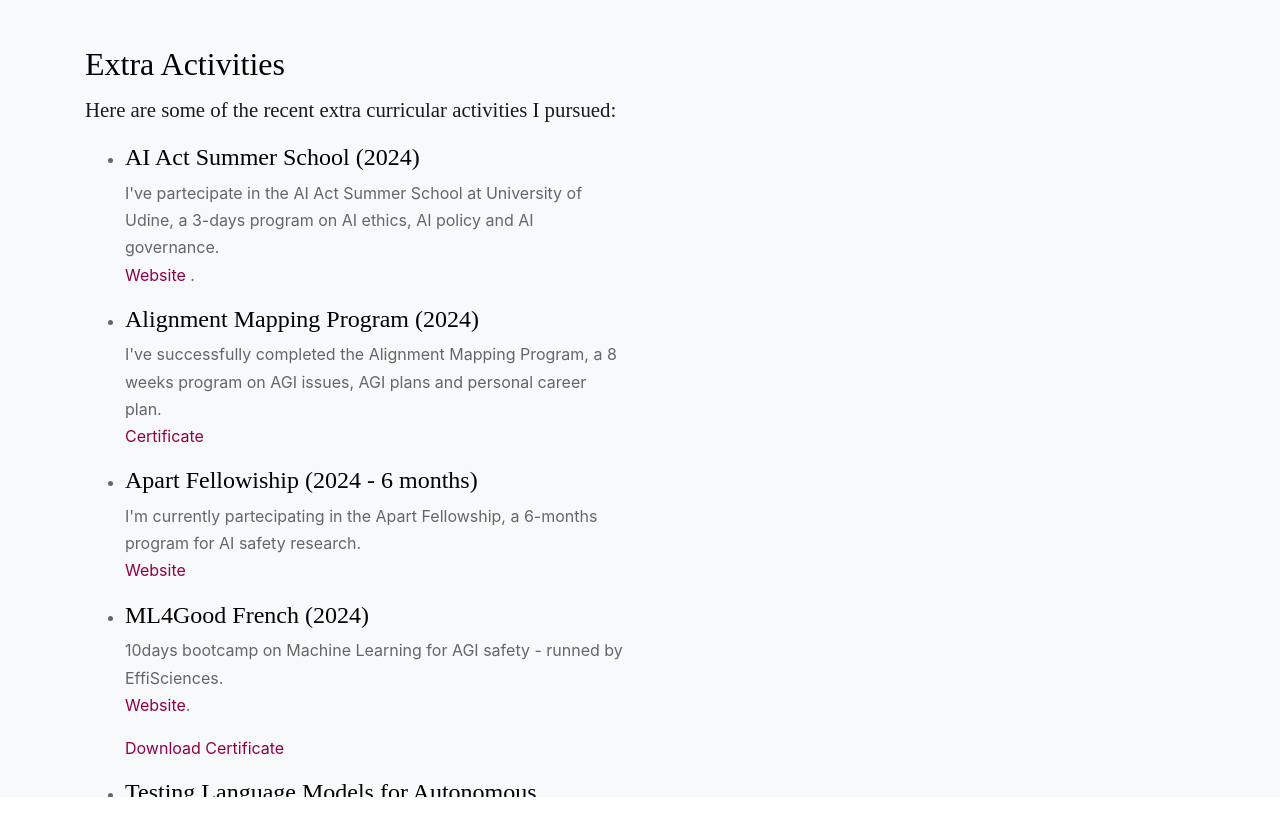
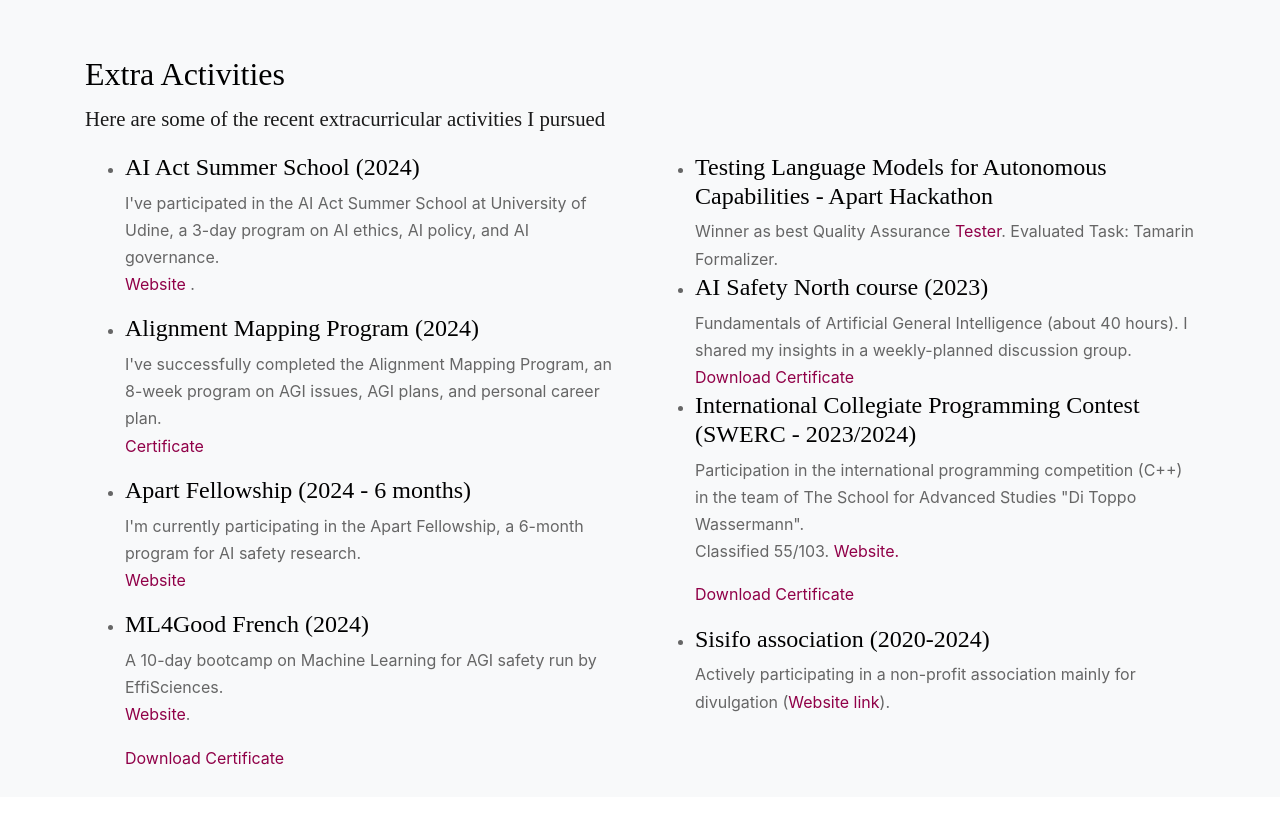
Before and after one commit to Cristian-Curaba/Cristian-Curaba.github.io, a plain HTML site: page index.html in a window 1280 px wide. Shown: the part 2928-3767 px from the top of the page. Drawn offline with Linux system fonts and the light colour scheme; files whose address does not match are found by name; a web font is replaced by a local one.

Commit message:
Two cols for Extra Activities

```diff
--- a/index.html
+++ b/index.html
@@ -261,63 +261,78 @@
         <div class="row justify-content-center">
           <div class="col-md-12 mt-lg-5 text-left align-self-center text-intro">
             <div class="row">
+              <div class="col-lg-12">
+                <h2 class="text-black">Extra Activities</h2>
+                <p class="lead">Here are some of the recent extracurricular activities I pursued</p>
+
+                <!-- Start of the two-column layout -->
+                <div class="row">
+                  <!-- First column -->
                   <div class="col-lg-6">
-                <h2 class="text-black">Extra Activities</h2>
-                <p class="lead">
-                  Here are some of the recent extra curricular activities I pursued:
-
                     <ul>
+                      <li>
+                        <h4>AI Act Summer School (2024)</h4>
+                        I've participated in the AI Act Summer School at University of Udine, a 3-day program on AI ethics, AI policy, and AI governance.
+                        <p><a href="https://ai-act-school.uniud.it/"> Website </a>.</p>
+                      </li>
 
                       <li>
-                      <h4>AI Act Summer School (2024)</h4>
-                      I've partecipate in the AI Act Summer School at University of Udine, a 3-days program on AI ethics, AI policy and AI governance.
-                      <p><a href="https://ai-act-school.uniud.it/"> Website </a>.</p>
+                        <h4>Alignment Mapping Program (2024)</h4>
+                        I've successfully completed the Alignment Mapping Program, an 8-week program on AGI issues, AGI plans, and personal career plan.
+                        <p><a href="files/Certificate (Alignment Mapping Program, Participant), Spring 2024 - Cristian Curaba.pdf"> Certificate </a></p>
+                      </li>
 
+                      <li>
+                        <h4>Apart Fellowship (2024 - 6 months)</h4>
+                        I'm currently participating in the Apart Fellowship, a 6-month program for AI safety research.
+                        <p><a href="https://www.apartresearch.com/lab"> Website </a></p>
+                      </li>
 
-                    </li>
-                    <li>
-                      <h4>Alignment Mapping Program (2024)</h4>
-                      I've successfully completed the Alignment Mapping Program, a 8 weeks program on AGI issues, AGI plans and personal career plan.
-                      <p><a href="files/Certificate (Alignment Mapping Program, Participant), Spring 2024 - Cristian Curaba.pdf"> Certificate </a></p>
-                    <li>
-                      <h4>Apart Fellowiship (2024 - 6 months)</h4>
-                      I'm currently partecipating in the Apart Fellowship, a 6-months program for AI safety research.
-                      <p><a href="https://www.apartresearch.com/lab"> Website </a></p>
-
-                    </li>
                       <li>
                         <h4>ML4Good French (2024)</h4>
-                      10days bootcamp on Machine Learning for AGI safety - runned by EffiSciences.
+                        A 10-day bootcamp on Machine Learning for AGI safety run by EffiSciences.
                         <p><a href="https://www.ml4good.org/courses/ml4good-france-june-2024"> Website</a>.</p>
-                      <p><a href="files/Cristian_Curaba_ML4Good.png" download>Download Certificate</a>
-
+                        <p><a href="files/Cristian_Curaba_ML4Good.png" download>Download Certificate</a></p>
                       </li>
+                    </ul>
+                  </div>
+                  <!-- Second column -->
+                  <div class="col-lg-6">
+                    <ul>
                       <li>
                         <h4>Testing Language Models for Autonomous Capabilities - Apart Hackathon</h4>
                         Winner as best Quality Assurance <a href="https://www.apartresearch.com/event/codered#schedule">Tester</a>. Evaluated Task: Tamarin Formalizer.
+                      </li>
 
-                    </li>
                       <li>
-                      <h4>AI Safety North course (2023)</h4> Fundamentals of Artificial General Intelligence (about 40 hours). Each week, after reading the selected materials (<a href="files/Textbook_ AISF Alignment Express .pdf" download>Download Book</a>), I shared my insights in a weekly-planned discussion group.
+                        <h4>AI Safety North course (2023)</h4>
+                        Fundamentals of Artificial General Intelligence (about 40 hours). I shared my insights in a weekly-planned discussion group.
                         <a href="files/certificate_AISafety.pdf" download>Download Certificate</a>
                       </li>
 
                       <li>
-                      <h4>International Collegiate Programming Contest (SWERC - 2023/2024)</h4> Partecipation in the international programming competition (C++) in the team of The School for Advanced Studies "Di Toppo Wassermann".
-                          <p>Classified 55/103. Link to <a href="https://swerc.eu/2023/results/" download> Website.</a></p>
-                          <p><a href="files/Certificato_di_partecipazione_SWERC.pdf" download>Download Certificate</a>
+                        <h4>International Collegiate Programming Contest (SWERC - 2023/2024)</h4>
+                        Participation in the international programming competition (C++) in the team of The School for Advanced Studies "Di Toppo Wassermann".
+                        <p>Classified 55/103. <a href="https://swerc.eu/2023/results/" download> Website.</a></p>
+                        <p><a href="files/Certificato_di_partecipazione_SWERC.pdf" download>Download Certificate</a></p>
                       </li>
 
                       <li>
-                      <h4>Sisifo association (2020-2024)</h4> Actively partecipating in a non-profit association (mainly) for divulgation (<a href="https://www.sisifoassociazione.it/">Website link</a>). </li>
+                        <h4>Sisifo association (2020-2024)</h4>
+                        Actively participating in a non-profit association mainly for divulgation (<a href="https://www.sisifoassociazione.it/">Website link</a>).
+                      </li>
                     </ul>
-                </p>
+                  </div>
+                </div>
+                <!-- End of the two-column layout -->
               </div>
             </div>
           </div>
         </div>
       </div>
     </div>
+    <div style="clear: both;"></div>
+
 
 
 
```
Lines whose indentation alone changed are shown as unchanged.
